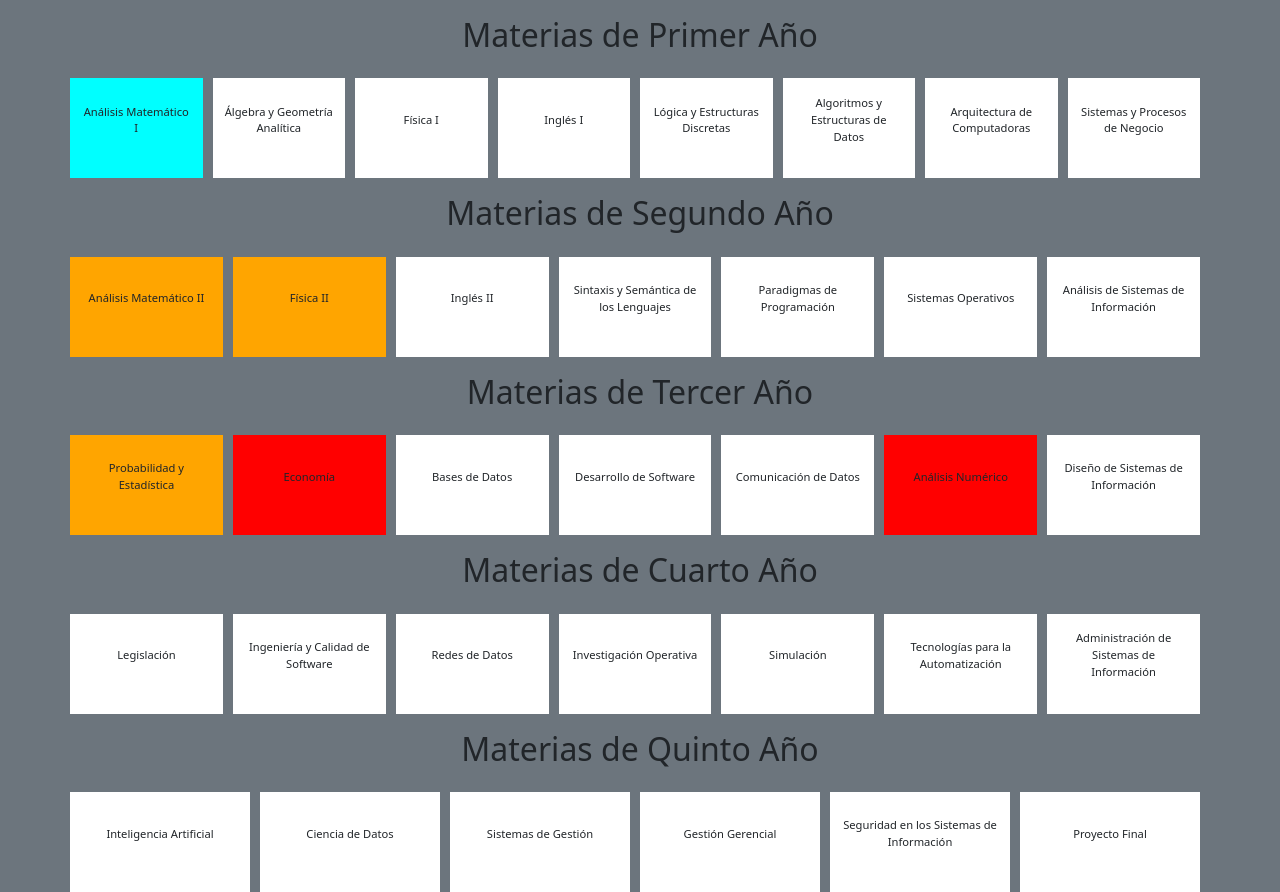
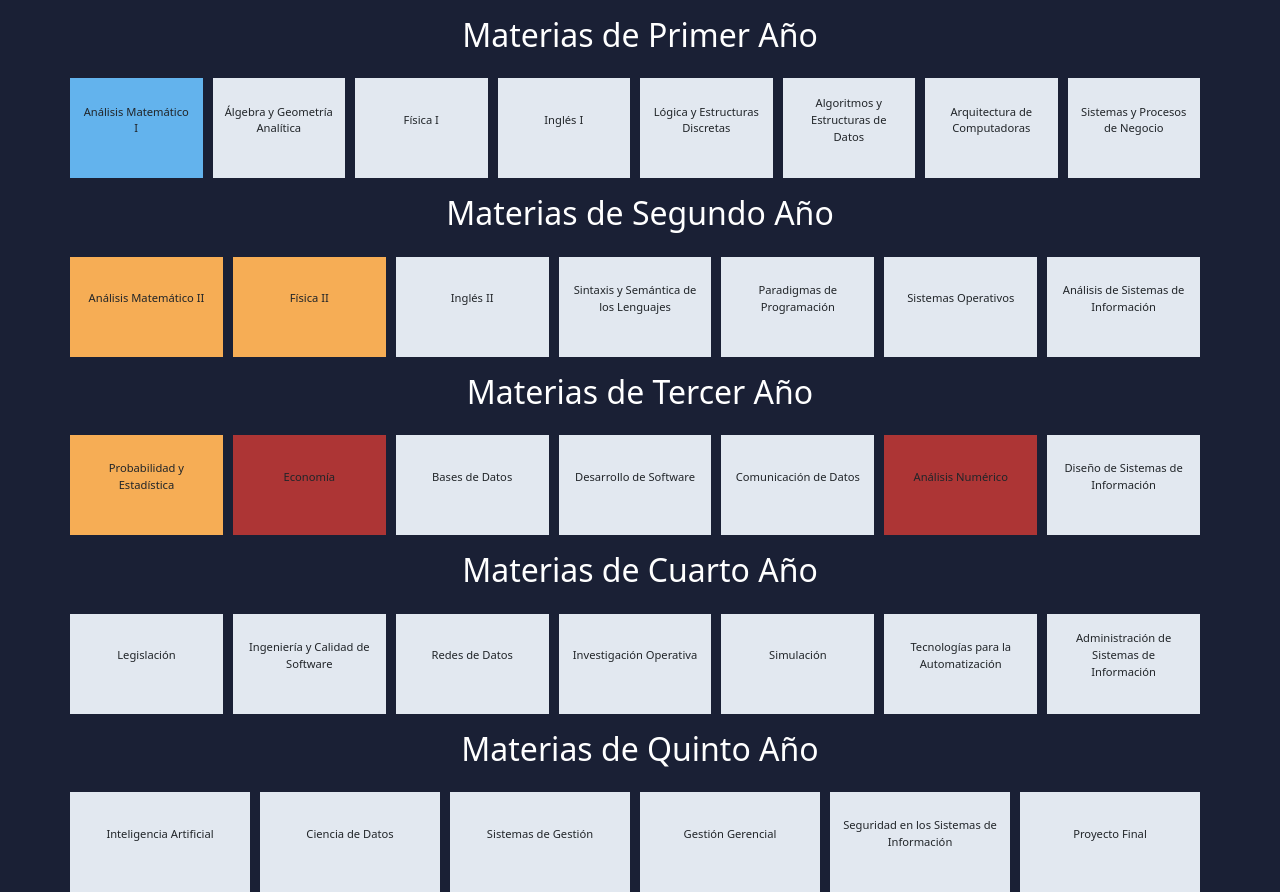
Before and after one commit to ShiromaHajime/correlativas-interactivas, a website built with Vite: page index.html in a window 1280 px wide. Both pictures are taken after a click on the element "Análisis Matemático I". Built offline with nearby package versions, Linux system fonts and the light colour scheme.

Commit message:
[style]: cambios de colores

```diff
--- a/index.html
+++ b/index.html
@@ -8,7 +8,7 @@
       <script type="module" src="./src/index.js"></script>
 </head>
 
-<body class="bg-secondary">
+<body>
       <div class="container">
             <h2 class="text-center mt-3">Materias de Primer Año</h2>
             <div class="d-flex row justify-content-center">
--- a/src/styles.scss
+++ b/src/styles.scss
@@ -7,11 +7,19 @@
 
 @import '../node_modules/bootstrap/scss/bootstrap';
 
+body{
+  background-color: #1A2035;
+}
+
+h2{
+  color: white;
+}
+
 .caja {
   width: 100px;
   height: 100px;
   margin-right: 10px;
-  background-color: white;
+  background-color: #E2E8F0;
   justify-content: center;
   align-items: center;
   text-align: center;
@@ -20,23 +28,23 @@
 }
 
 .correlativa_aprobada {
-  background-color: red;
+  background-color: #AD3535;
 }
 
 .correlativa_cursada {
-  background-color: orange;
+  background-color: #F6AD55;
 }
 
 .para_cursar_cursada {
-  background-color: yellow;
+  background-color: #FAF089;
 }
 
 .para_cursar_aprobada {
-  background-color: rgb(0, 255, 0);
+  background-color: #2F855A;
 }
 
 .seleccionada {
-  background-color: aqua;
+  background-color: #63B3ED;
 }
 
 p {
```
